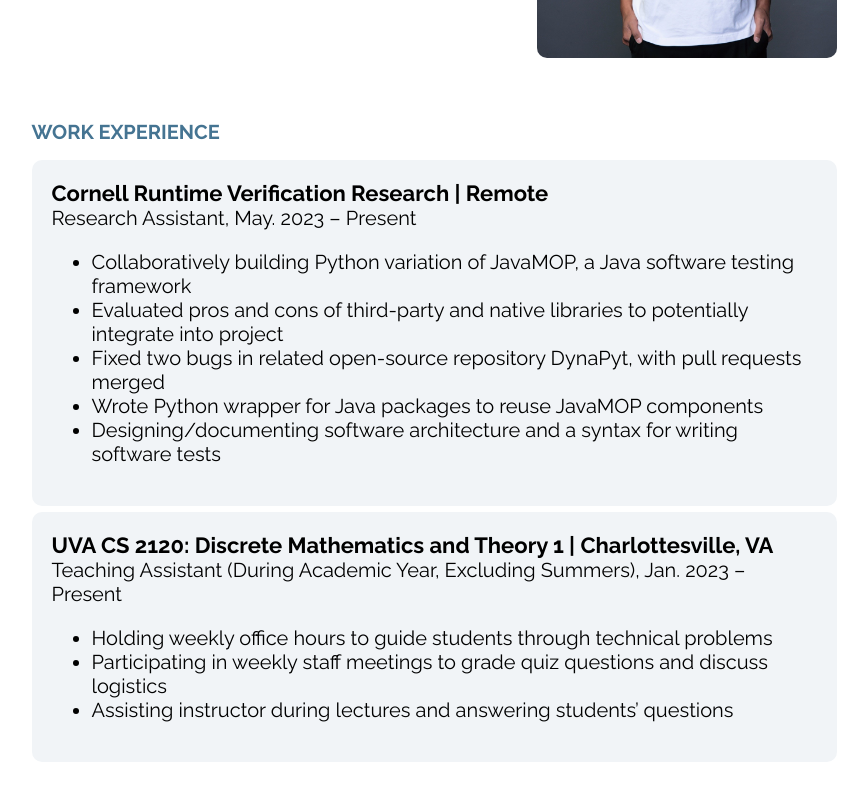
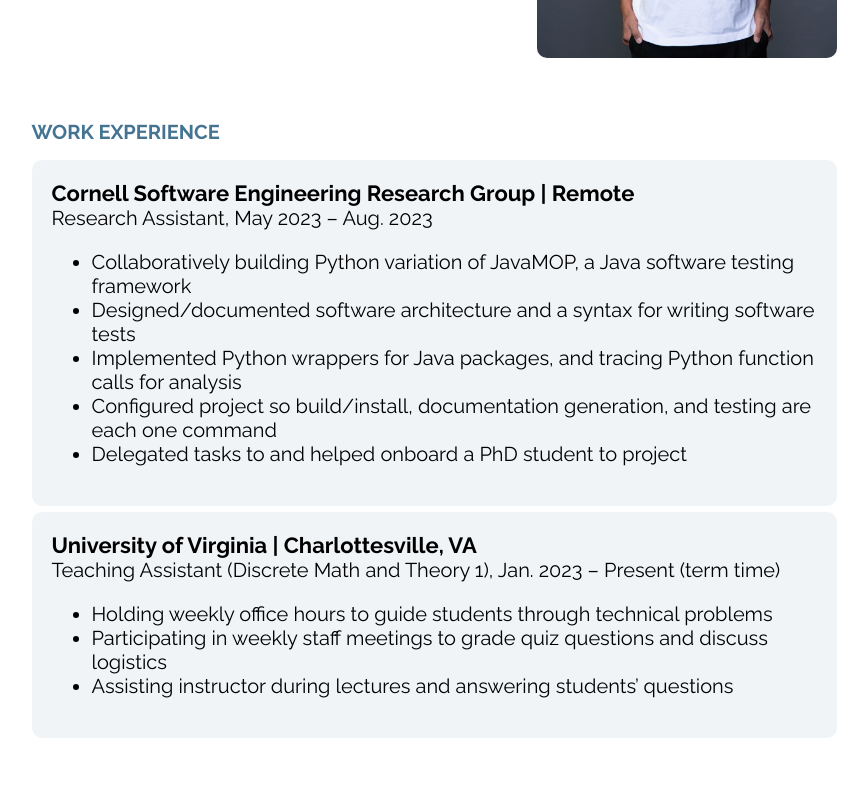
Before and after one commit to junholee6a/junholee6a.github.io, a React (Create React App) app: page / in a window 1280 px wide. Shown: the part 638-1438 px from the top of the page, without its empty margins (206-1074 px from the left). Built offline with nearby package versions, Linux system fonts and the light colour scheme.

Commit message:
Update resume

```diff
--- a/src/App.js
+++ b/src/App.js
@@ -40,19 +40,19 @@ function App() {
         <section id='work-experience'>
           <h1>WORK EXPERIENCE</h1>
           <div className='block'>
-            <div className='block-heading'>Cornell Runtime Verification Research | Remote</div>
-            <div>Research Assistant, May. 2023 – Present</div>
+            <div className='block-heading'>Cornell Software Engineering Research Group | Remote</div>
+            <div>Research Assistant, May 2023 – Aug. 2023</div>
             <ul>
               <li>Collaboratively building Python variation of JavaMOP, a Java software testing framework</li>
-              <li>Evaluated pros and cons of third-party and native libraries to potentially integrate into project</li>
-              <li>Fixed two bugs in related open-source repository DynaPyt, with pull requests merged</li>
-              <li>Wrote Python wrapper for Java packages to reuse JavaMOP components</li>
-              <li>Designing/documenting software architecture and a syntax for writing software tests</li>
+              <li>Designed/documented software architecture and a syntax for writing software tests</li>
+              <li>Implemented Python wrappers for Java packages, and tracing Python function calls for analysis</li>
+              <li>Configured project so build/install, documentation generation, and testing are each one command</li>
+              <li>Delegated tasks to and helped onboard a PhD student to project</li>
             </ul>
           </div>
           <div className='block'>
-            <div className='block-heading'>UVA CS 2120: Discrete Mathematics and Theory 1 | Charlottesville, VA</div>
-            <div>Teaching Assistant (During Academic Year, Excluding Summers), Jan. 2023 – Present</div>
+            <div className='block-heading'>University of Virginia | Charlottesville, VA</div>
+            <div>Teaching Assistant (Discrete Math and Theory 1), Jan. 2023 – Present (term time)</div>
             <ul>
               <li>Holding weekly office hours to guide students through technical problems</li>
               <li>Participating in weekly staff meetings to grade quiz questions and discuss logistics</li>
```
Also changed, not shown: 1 other file (tests, documents, lock files or other folders).
